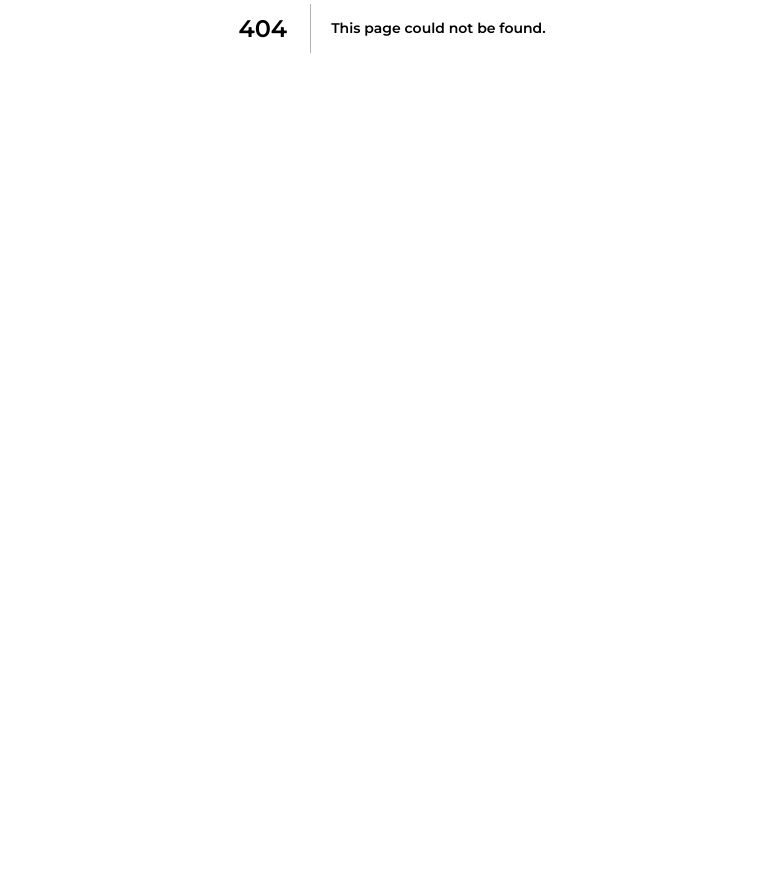
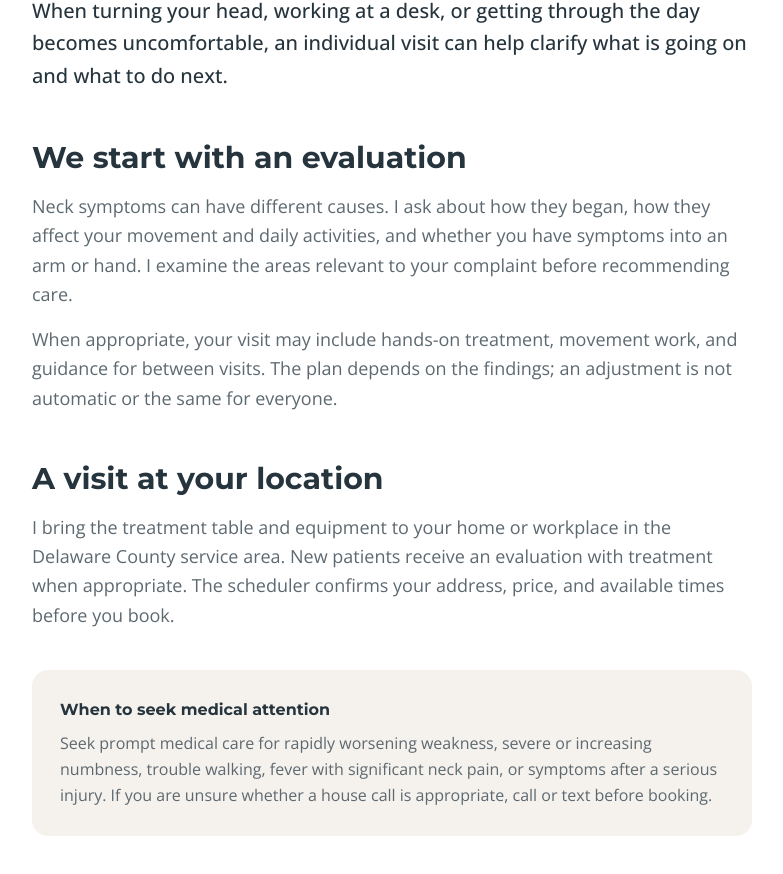
Before and after one commit to mybackcracker/gochiro-platform, a Next.js app: page /conditions/neck-pain in a window 1280 px wide. Before the commit this address had no page. Shown: the part 372-1246 px from the top of the page, without its empty margins (248-1031 px from the left). Before the commit the page ends 800 px from the top, so only its background shows below. Built offline with nearby package versions, Linux system fonts and the light colour scheme.

Commit message:
Add app/(marketing)/conditions/neck-pain/page.tsx

```diff
--- /dev/null
+++ b/app/(marketing)/conditions/neck-pain/page.tsx
@@ -0,0 +1,38 @@
+import type { Metadata } from "next";
+import { Section, Container, PageHeader, H2, P, Callout, CTAButton } from "@/components/ui";
+
+export const metadata: Metadata = {
+  title: "Neck Pain | Mobile Chiropractic Care in Delaware County, PA",
+  description: "An individual evaluation for neck pain or stiffness at your home or workplace in Delaware County, PA, with Dr. David DeFries.",
+  alternates: { canonical: "/conditions/neck-pain" },
+};
+
+export default function NeckPainPage() {
+  return (
+    <>
+      <Section tone="white">
+        <Container narrow>
+          <PageHeader eyebrow="Neck pain" title="Neck pain care that comes to you" lede="When turning your head, working at a desk, or getting through the day becomes uncomfortable, an individual visit can help clarify what is going on and what to do next." />
+          <H2 className="mt-12">We start with an evaluation</H2>
+          <P>Neck symptoms can have different causes. I ask about how they began, how they affect your movement and daily activities, and whether you have symptoms into an arm or hand. I examine the areas relevant to your complaint before recommending care.</P>
+          <P>When appropriate, your visit may include hands-on treatment, movement work, and guidance for between visits. The plan depends on the findings; an adjustment is not automatic or the same for everyone.</P>
+          <H2 className="mt-12">A visit at your location</H2>
+          <P>I bring the treatment table and equipment to your home or workplace in the Delaware County service area. New patients receive an evaluation with treatment when appropriate. The scheduler confirms your address, price, and available times before you book.</P>
+          <Callout title="When to seek medical attention" className="mt-10">
+            <p className="leading-relaxed text-muted">Seek prompt medical care for rapidly worsening weakness, severe or increasing numbness, trouble walking, fever with significant neck pain, or symptoms after a serious injury. If you are unsure whether a house call is appropriate, call or text before booking.</p>
+          </Callout>
+        </Container>
+      </Section>
+      <Section tone="cream">
+        <Container narrow>
+          <H2>Ready to discuss your neck pain?</H2>
+          <P>Choose a first visit if you are new to the practice or have not been seen in more than a year. Returning patients with a new or worsening concern should select an individual visit that allows for evaluation.</P>
+          <div className="mt-7 flex flex-wrap gap-4">
+            <CTAButton href="/book?start=new">Schedule a first visit</CTAButton>
+            <CTAButton href="/book?start=returning" variant="secondary">I&apos;m a returning patient</CTAButton>
+          </div>
+        </Container>
+      </Section>
+    </>
+  );
+}
```
